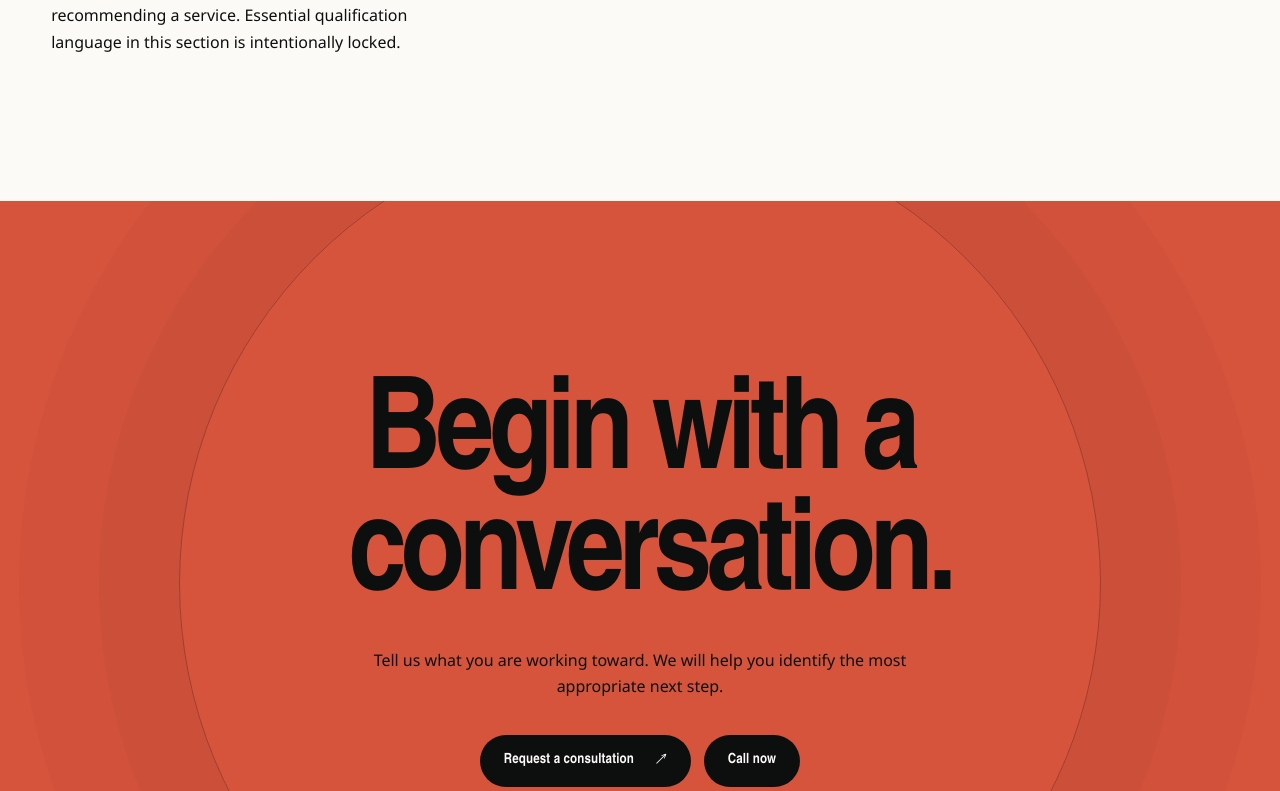
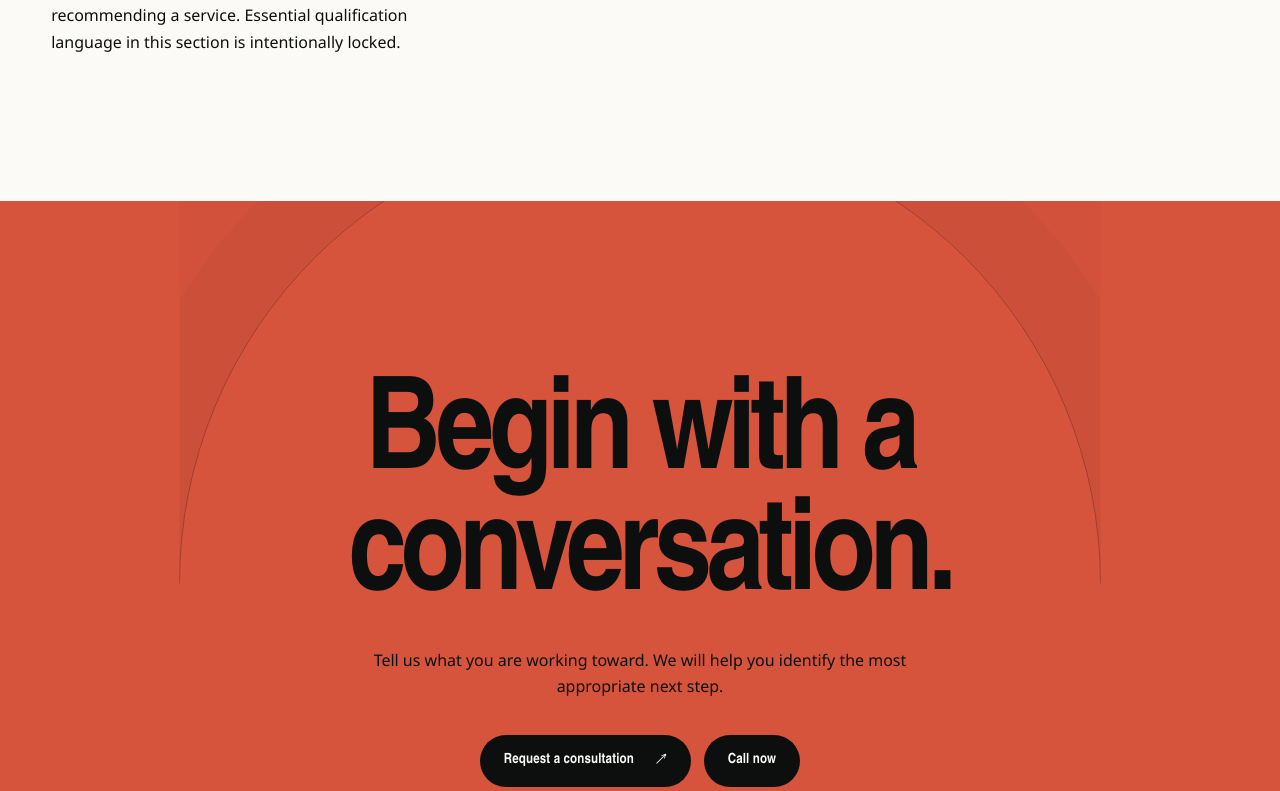
Before and after one commit to apexalpha811/CCWELLNESS, a React (Vite) app: page / in a window 1280 px wide. Shown: the part 9449-10240 px from the top of the page. Built offline with nearby package versions, Linux system fonts and the light colour scheme; a web font is replaced by a local one.

Commit message:
Fix CTA overlap, desktop CTA clickability, and mobile nav button sizing

```diff
--- a/src/styles.css
+++ b/src/styles.css
@@ -990,6 +990,8 @@ h3 {
   border: 1px solid rgba(13, 15, 15, 0.28);
   border-radius: 50%;
   box-shadow: 0 0 0 5rem rgba(13, 15, 15, 0.025), 0 0 0 10rem rgba(13, 15, 15, 0.025);
+  pointer-events: none;
+  clip-path: inset(0 0 50% 0);
 }
 
 .site-footer {
```
